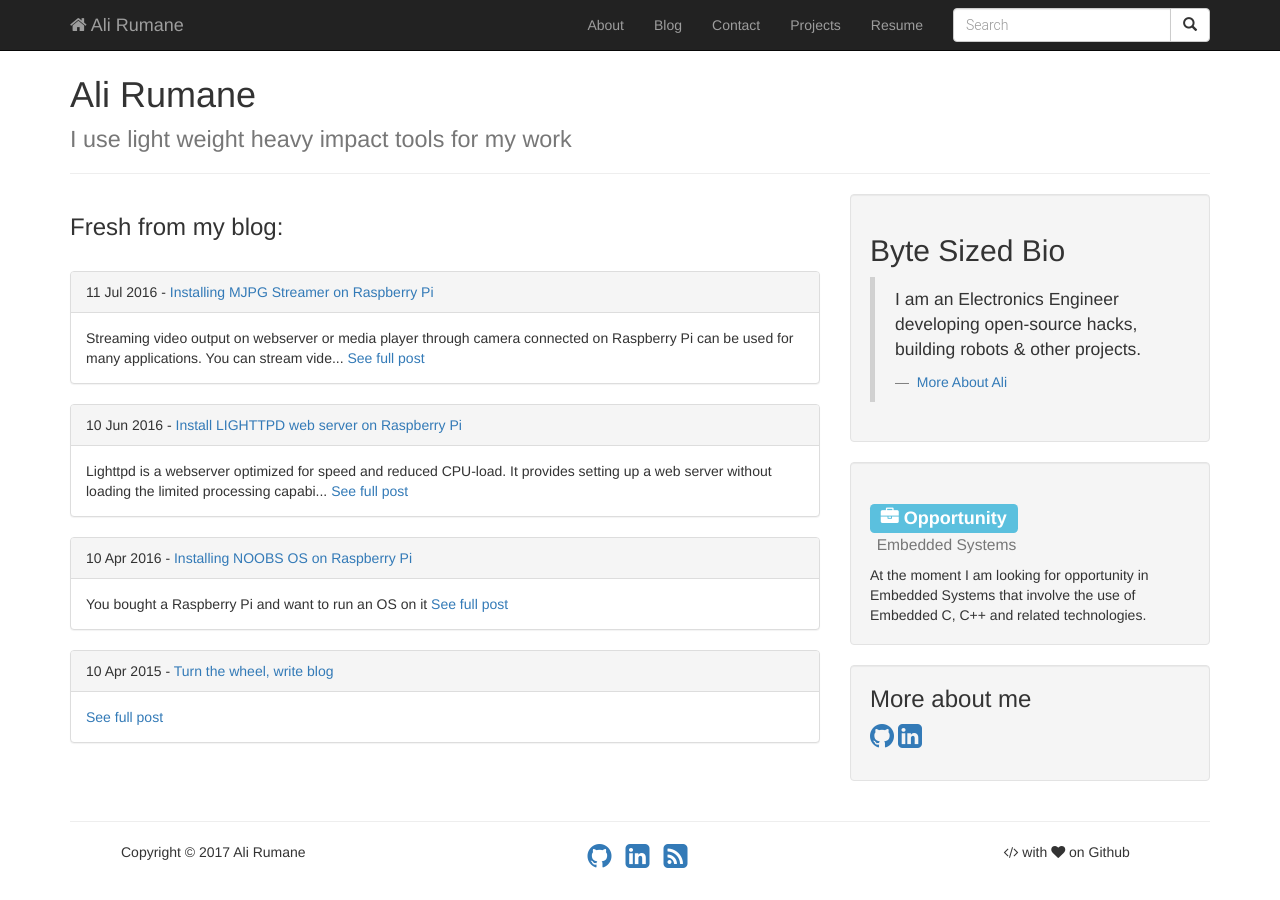
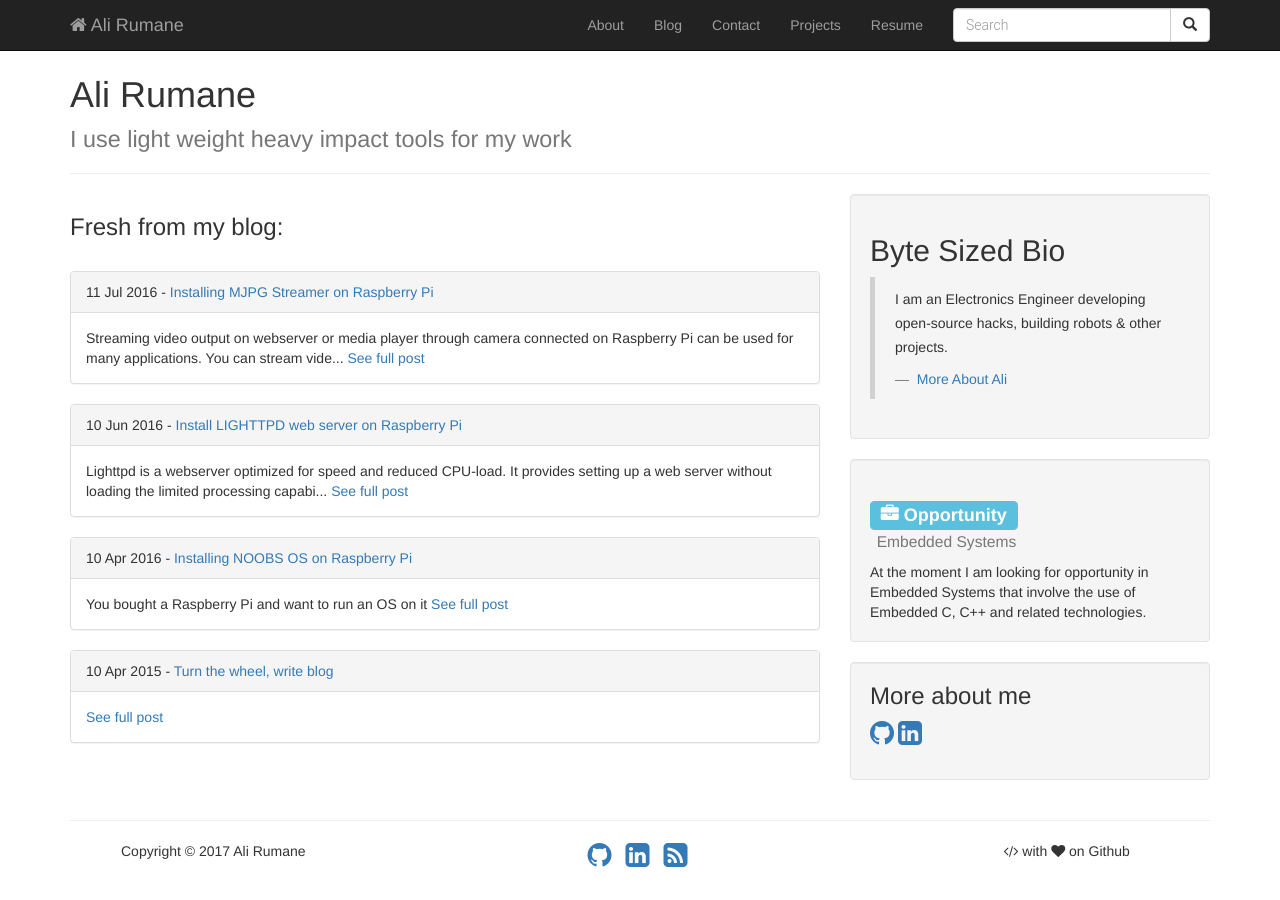
Before and after one commit to alirumane/ali-backup, a Jekyll site: the page built from index.md, in a window 1280 px wide. Built offline with Jekyll 4.4.1, drawn with Linux system fonts in a browser that asks for light colours.

Commit message:
Update style.css

```diff
--- a/assets/themes/bootstrap/css/style.css
+++ b/assets/themes/bootstrap/css/style.css
@@ -1,3 +1,8 @@
+
+p {
+ font-size: 14px; line-height: 24px;
+ }
+
 /* navbar-fixed-top */
 body {
   min-height: 100%;
```
